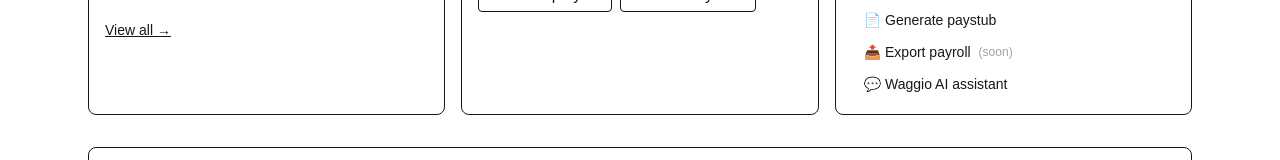
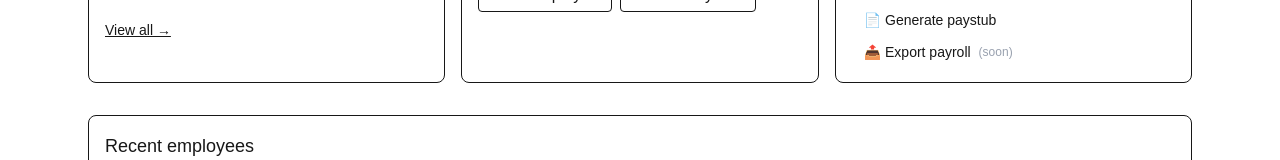
Before and after one commit to Waggio-automation/waggio_next.js, a Next.js app in the folder my-app/: page / in a window 1280 px wide. Shown: the part 159-319 px from the top of the page. Built offline with nearby package versions, Linux system fonts and the light colour scheme; no server answers; the database is empty.

Commit message:
remove ai chatbot

```diff
--- a/my-app/app/page.tsx
+++ b/my-app/app/page.tsx
@@ -78,10 +78,6 @@ export default async function HomePage() {
               📤 Export payroll <span className="text-gray-400 text-xs">(soon)</span>
             </li>
 
-            <li className="flex items-center gap-2 rounded-md px-3 py-1 transition-all
-                hover:bg-gray-100 hover:scale-[1.02] hover:shadow-sm">
-              💬 Waggio AI assistant
-            </li>
           </ul>
         </div>
 
```
Also changed, not shown: 1 other file (tests, documents, lock files or other folders).
